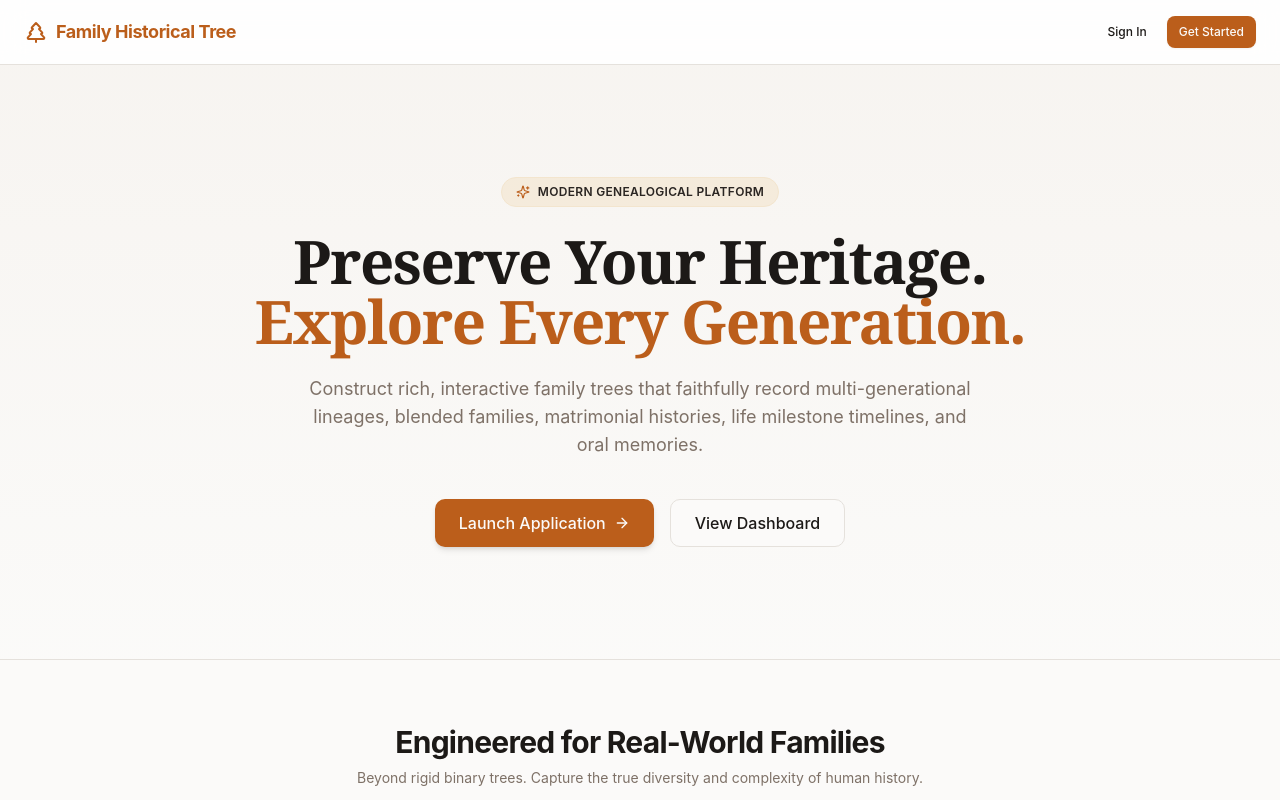
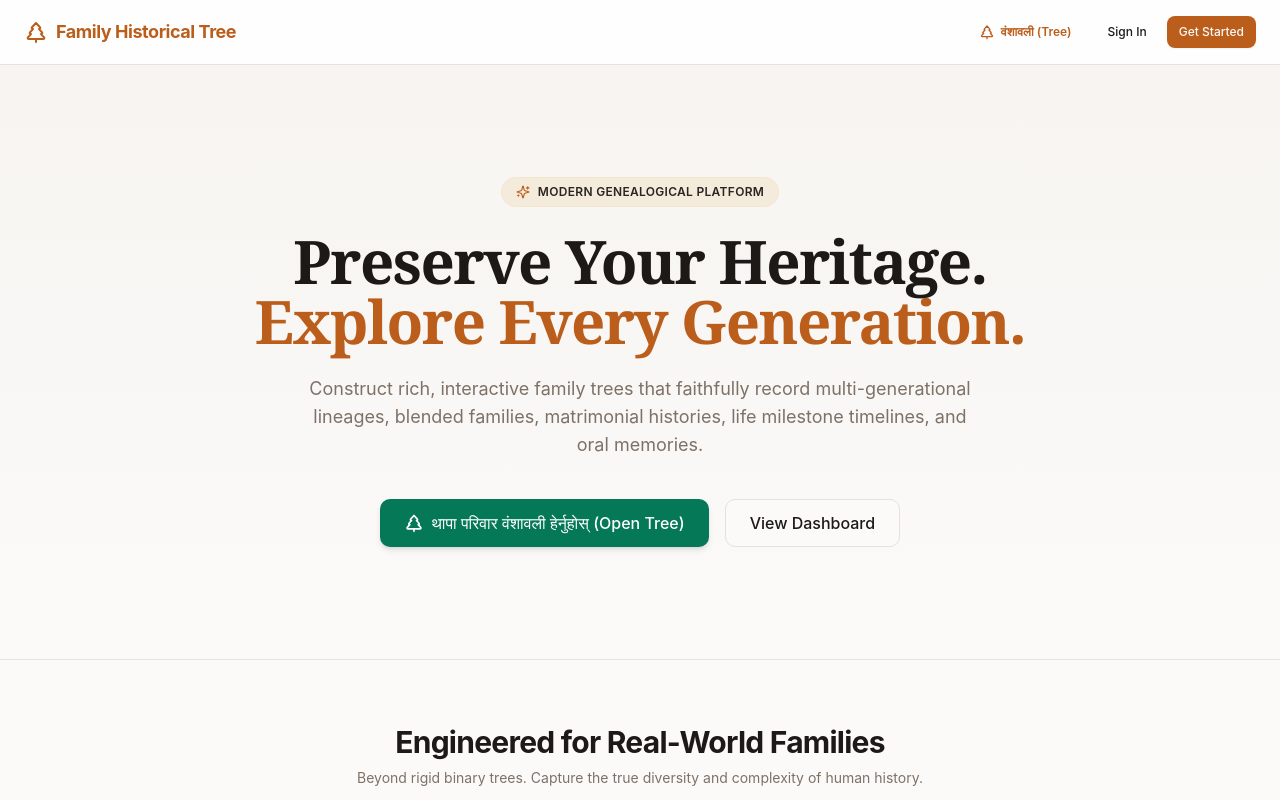
Before and after one commit to Prakash617/family-history-frontend, a Next.js app: page / in a window 1280 px wide. Shown: the top 800 px of the page. Built offline with nearby package versions, Linux system fonts and the light colour scheme.

Commit message:
feat: add convenient /tree shortcut route and navbar link

```diff
--- a/app/page.tsx
+++ b/app/page.tsx
@@ -31,10 +31,10 @@ export default function LandingPage() {
           </p>
 
           <div className="flex flex-wrap items-center justify-center gap-4 pt-4">
-            <Link href="/login">
-              <Button size="lg" className="gap-2 shadow-md">
-                Launch Application
-                <ArrowRight className="h-4 w-4" />
+            <Link href="/tree">
+              <Button size="lg" className="gap-2 shadow-md bg-emerald-700 hover:bg-emerald-800 text-white">
+                <TreePine className="h-5 w-5" />
+                थापा परिवार वंशावली हेर्नुहोस् (Open Tree)
               </Button>
             </Link>
             <Link href="/dashboard">
--- /dev/null
+++ b/app/tree/page.tsx
@@ -0,0 +1,34 @@
+"use client";
+
+import { useEffect } from "react";
+import { useRouter } from "next/navigation";
+import { useQuery } from "@tanstack/react-query";
+import { apiRequest } from "@/lib/api";
+import { Family } from "@/types";
+
+export default function TreeRedirectPage() {
+  const router = useRouter();
+
+  const { data, isLoading } = useQuery<{ results: Family[] }>({
+    queryKey: ["families"],
+    queryFn: () => apiRequest<{ results: Family[] }>("/families/"),
+  });
+
+  useEffect(() => {
+    if (data?.results && data.results.length > 0) {
+      const familyId = data.results[0].id;
+      router.replace(`/family/${familyId}/tree`);
+    }
+  }, [data, router]);
+
+  return (
+    <div className="min-h-screen flex items-center justify-center bg-background p-4">
+      <div className="text-center space-y-2">
+        <div className="h-8 w-8 border-2 border-primary border-t-transparent rounded-full animate-spin mx-auto" />
+        <p className="text-sm font-medium text-muted-foreground">
+          {isLoading ? "लोड हुँदैछ (Loading Family Tree)..." : "खुल्दैछ (Opening Tree)..."}
+        </p>
+      </div>
+    </div>
+  );
+}
--- a/components/Navbar.tsx
+++ b/components/Navbar.tsx
@@ -38,6 +38,13 @@ export default function Navbar({ onToggleSidebar }: { onToggleSidebar?: () => vo
         </div>
 
         <nav className="flex items-center gap-3">
+          <Link href="/tree">
+            <Button variant="ghost" size="sm" className="gap-1.5 text-xs text-primary font-semibold">
+              <TreePine className="h-4 w-4" />
+              <span>वंशावली (Tree)</span>
+            </Button>
+          </Link>
+
           {isAuthenticated ? (
             <div className="flex items-center gap-3">
               <Link href="/dashboard">
```
